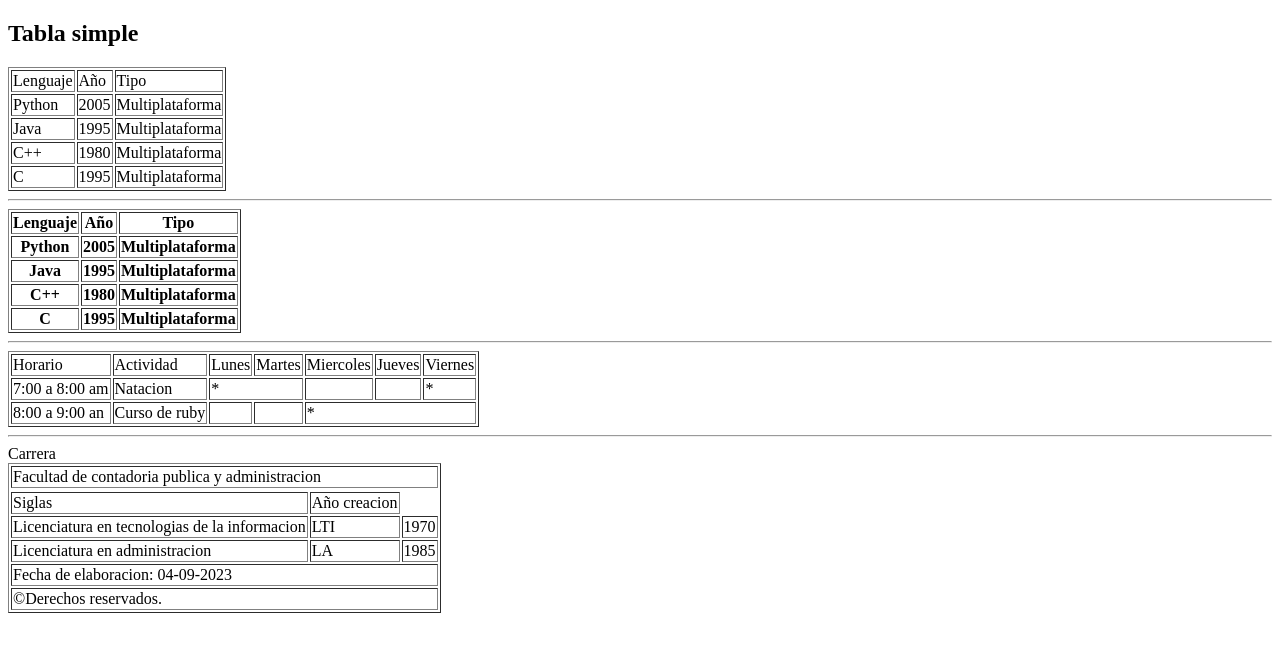
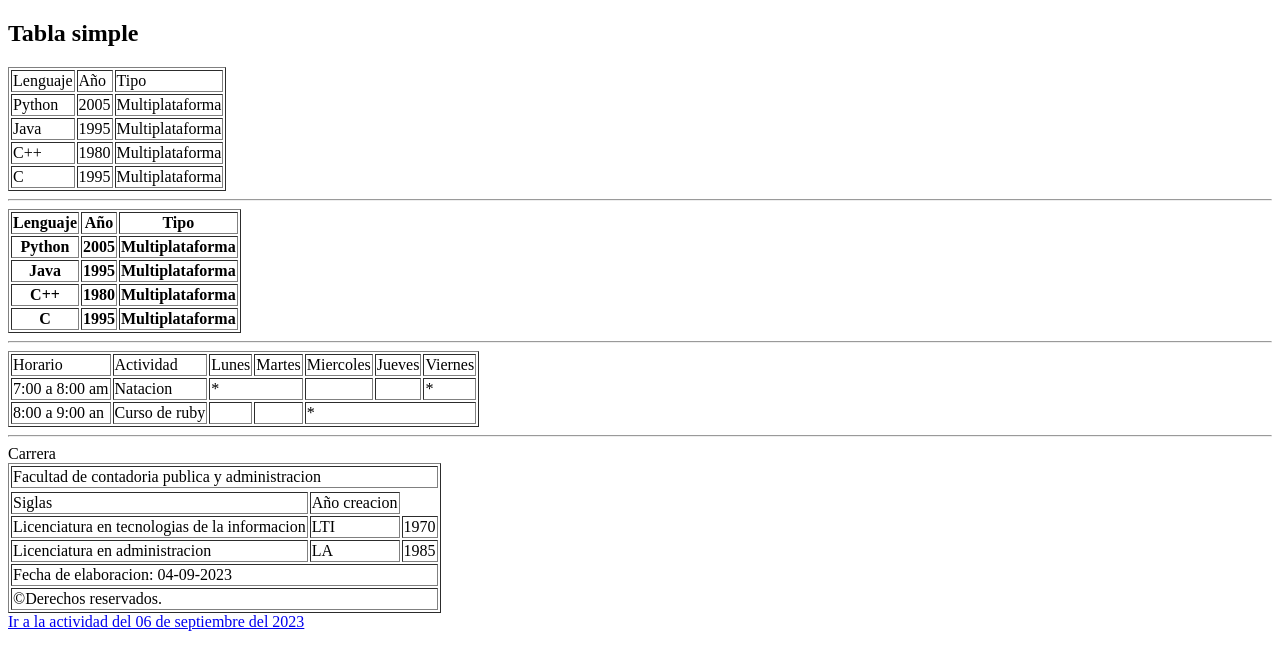
Before and after one commit to 1i348493930303/practica520409, a plain HTML site: page index.html in a window 1280 px wide. Drawn offline with Linux system fonts and the light colour scheme.

Commit message:
Actualizacion

```diff
--- a/index.html
+++ b/index.html
@@ -131,5 +131,7 @@
                 </tr>
             </tfoot>
     </table>
+
+    <a href="Formulario.html">Ir a la actividad del 06 de septiembre del 2023</a>
 </body>
 </html>
```
